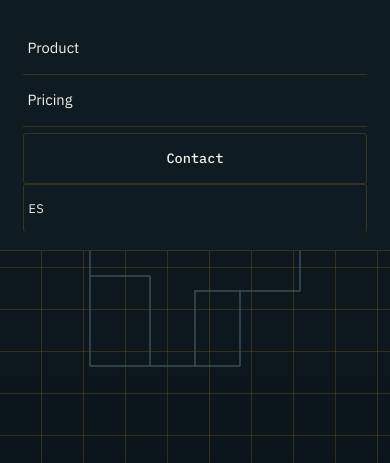
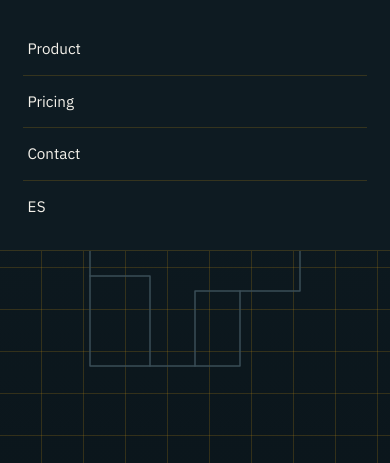
Before and after one commit to javiercuellar73/markplan-site, a plain HTML site: page home.html in a window 390 px wide. Both pictures are taken after a click on the button "Abrir menú". Shown: the part 61-524 px from the top of the page. Drawn offline with Linux system fonts and the light colour scheme.

Commit message:
Add files via upload

```diff
--- a/style.css
+++ b/style.css
@@ -734,13 +734,25 @@ footer a:hover { color: #fff; }
     z-index: 30;
   }
   .nav-links.open { display: flex; }
-  .nav-links a {
+  .nav-links a,
+  .nav-links a.btn,
+  .nav-links a.lang-switch {
+    display: block;
+    width: 100%;
+    text-align: left;
+    background: none;
+    border: none;
+    border-bottom: 1px solid var(--blueprint-line-soft);
+    border-radius: 0;
     padding: 14px 4px;
-    border-bottom: 1px solid var(--blueprint-line-soft);
+    margin: 0;
+    font-family: 'IBM Plex Sans', sans-serif;
+    font-size: 0.95rem;
+    font-weight: 400;
+    color: var(--cream-text);
     opacity: 1;
   }
   .nav-links a:last-child { border-bottom: none; }
-  .nav-links .btn { margin-top: 6px; justify-content: center; }
   .menu-toggle { display: block; }
   .plan-card .plan-head, .plan-card .plan-body, .how-to-buy { padding-left: 24px; padding-right: 24px; }
 }
```
